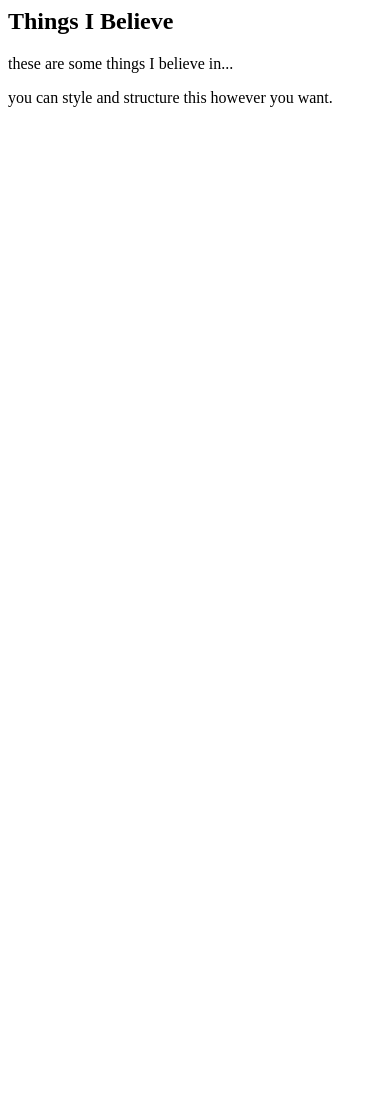
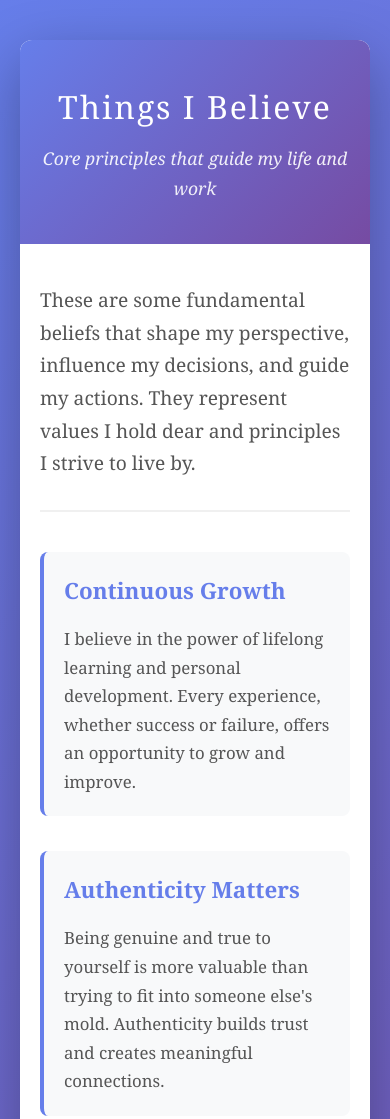
Before and after one commit to mehtab78/posts, a plain HTML site: page posts/things-i-believe.html in a window 390 px wide. Shown: the top 1119 px of the page. Before the commit the page ends 844 px from the top, so only its background shows below. Drawn offline with Linux system fonts and the light colour scheme.

Commit message:
blogs updated

```diff
--- a/posts/things-i-believe.html
+++ b/posts/things-i-believe.html
@@ -1,3 +1,159 @@
-<h2>Things I Believe</h2>
-<p>these are some things I believe in...</p>
-<p>you can style and structure this however you want.</p>
+<!DOCTYPE html>
+<html lang="en">
+<head>
+    <meta charset="UTF-8">
+    <meta name="viewport" content="width=device-width, initial-scale=1.0">
+    <title>Things I Believe</title>
+    <style>
+        * {
+            margin: 0;
+            padding: 0;
+            box-sizing: border-box;
+        }
+
+        body {
+            font-family: 'Georgia', serif;
+            line-height: 1.7;
+            color: #2c3e50;
+            background: linear-gradient(135deg, #667eea 0%, #764ba2 100%);
+            min-height: 100vh;
+            padding: 40px 20px;
+        }
+
+        .container {
+            max-width: 800px;
+            margin: 0 auto;
+            background: white;
+            border-radius: 12px;
+            box-shadow: 0 20px 60px rgba(0, 0, 0, 0.3);
+            overflow: hidden;
+        }
+
+        .header {
+            background: linear-gradient(135deg, #667eea 0%, #764ba2 100%);
+            color: white;
+            padding: 60px 40px;
+            text-align: center;
+        }
+
+        .header h1 {
+            font-size: 2.5em;
+            font-weight: 300;
+            letter-spacing: 2px;
+            margin-bottom: 10px;
+        }
+
+        .header .subtitle {
+            font-size: 1.1em;
+            opacity: 0.9;
+            font-style: italic;
+        }
+
+        .content {
+            padding: 60px 40px;
+        }
+
+        .intro {
+            font-size: 1.2em;
+            color: #555;
+            margin-bottom: 40px;
+            padding-bottom: 30px;
+            border-bottom: 2px solid #f0f0f0;
+        }
+
+        .belief-card {
+            margin-bottom: 35px;
+            padding: 30px;
+            background: #f8f9fa;
+            border-left: 4px solid #667eea;
+            border-radius: 8px;
+            transition: transform 0.3s ease, box-shadow 0.3s ease;
+        }
+
+        .belief-card:hover {
+            transform: translateX(5px);
+            box-shadow: 0 5px 15px rgba(102, 126, 234, 0.2);
+        }
+
+        .belief-card h3 {
+            color: #667eea;
+            margin-bottom: 15px;
+            font-size: 1.4em;
+        }
+
+        .belief-card p {
+            color: #555;
+            font-size: 1.05em;
+        }
+
+        .footer {
+            background: #f8f9fa;
+            padding: 30px 40px;
+            text-align: center;
+            color: #777;
+            font-size: 0.9em;
+        }
+
+        @media (max-width: 768px) {
+            .header {
+                padding: 40px 20px;
+            }
+
+            .header h1 {
+                font-size: 2em;
+            }
+
+            .content {
+                padding: 40px 20px;
+            }
+
+            .belief-card {
+                padding: 20px;
+            }
+        }
+    </style>
+</head>
+<body>
+    <div class="container">
+        <div class="header">
+            <h1>Things I Believe</h1>
+            <p class="subtitle">Core principles that guide my life and work</p>
+        </div>
+
+        <div class="content">
+            <div class="intro">
+                These are some fundamental beliefs that shape my perspective, influence my decisions, and guide my actions. They represent values I hold dear and principles I strive to live by.
+            </div>
+
+            <div class="belief-card">
+                <h3>Continuous Growth</h3>
+                <p>I believe in the power of lifelong learning and personal development. Every experience, whether success or failure, offers an opportunity to grow and improve.</p>
+            </div>
+
+            <div class="belief-card">
+                <h3>Authenticity Matters</h3>
+                <p>Being genuine and true to yourself is more valuable than trying to fit into someone else's mold. Authenticity builds trust and creates meaningful connections.</p>
+            </div>
+
+            <div class="belief-card">
+                <h3>Kindness is Strength</h3>
+                <p>Showing compassion and empathy isn't a weakness—it's a form of courage. Small acts of kindness can create ripples that change the world.</p>
+            </div>
+
+            <div class="belief-card">
+                <h3>Action Over Perfection</h3>
+                <p>Progress is better than perfection. Taking imperfect action leads to learning and improvement, while waiting for perfect conditions leads to stagnation.</p>
+            </div>
+
+            <div class="belief-card">
+                <h3>Community and Connection</h3>
+                <p>We're stronger together. Building meaningful relationships and contributing to community creates a richer, more fulfilling life for everyone.</p>
+            </div>
+        </div>
+
+        <div class="footer">
+            <p>These beliefs continue to evolve as I learn and grow.</p>
+        </div>
+    </div>
+</body>
+</html>
```
Also changed, not shown: blog.html (+1 -1 lines).
